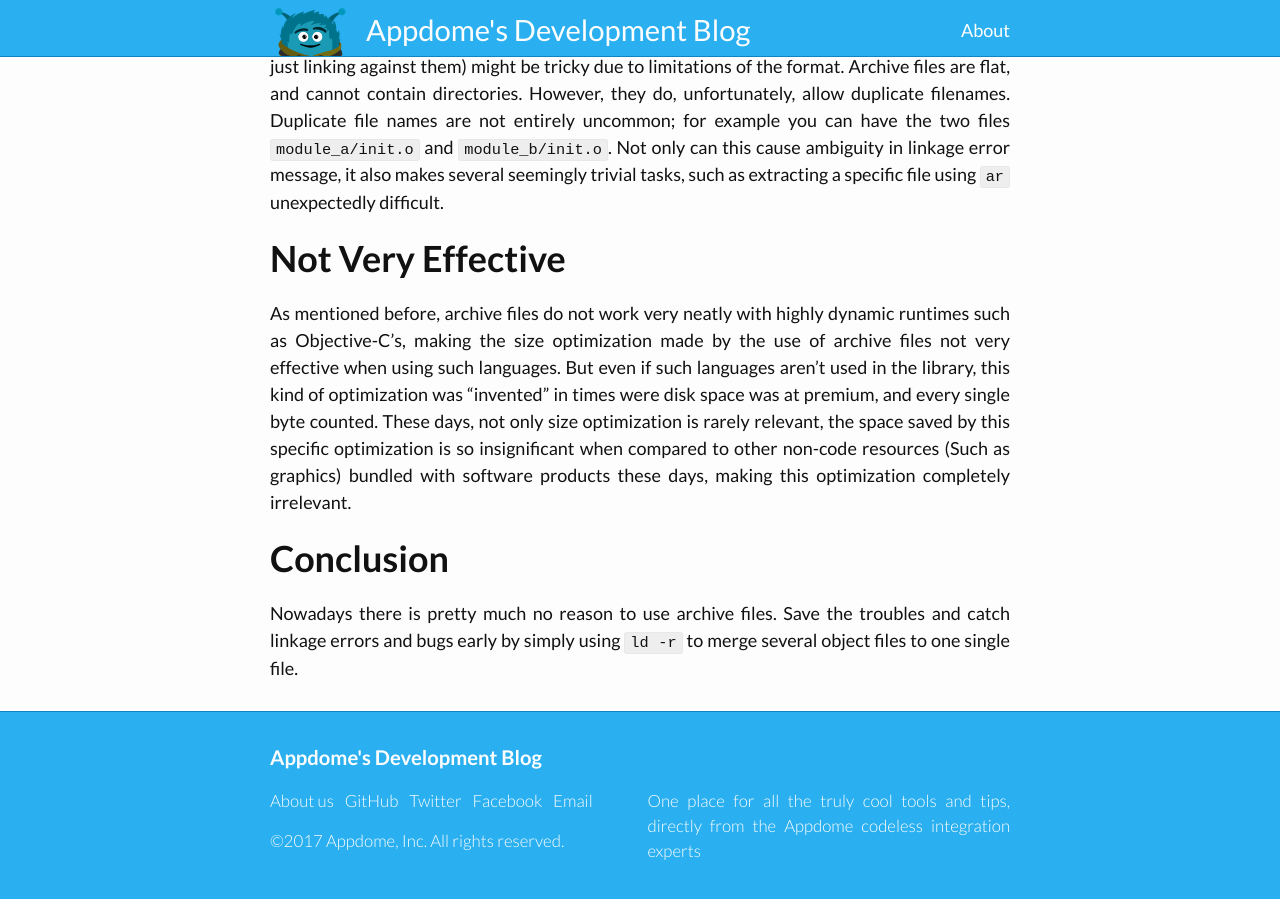
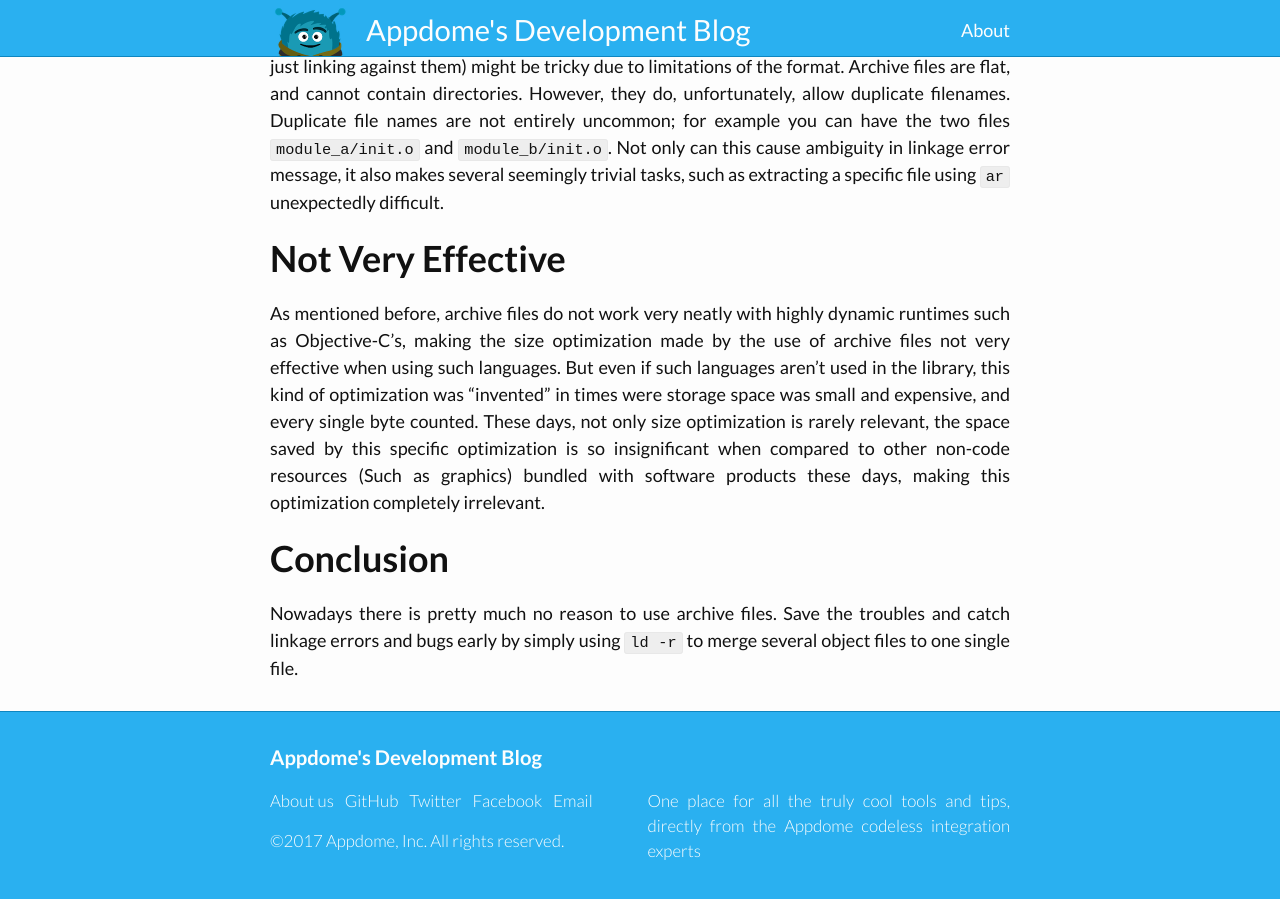
Before and after one commit to Appdome/Appdome.github.io, a Jekyll site: the page built from _posts/2018-03-18-archives.markdown, in a window 1280 px wide and 900 px high, scrolled down 2634 px. Built offline with Jekyll 4.4.1, drawn with Linux system fonts in a browser that asks for light colours.

Commit message:
Phrasing

```diff
--- a/_posts/2018-03-18-archives.markdown
+++ b/_posts/2018-03-18-archives.markdown
@@ -85,7 +85,7 @@ While not a very common issue, managing the contents of `.a` files using `ar` (i
 
 ## Not Very Effective
 
-As mentioned before, archive files do not work very neatly with highly dynamic runtimes such as Objective-C's, making the size optimization made by the use of archive files not very effective when using such languages. But even if such languages aren't used in the library, this kind of optimization was “invented” in times were disk space was at premium, and every single byte counted. These days, not only size optimization is rarely relevant, the space saved by this specific optimization is so insignificant when compared to other non-code resources (Such as graphics) bundled with software products these days, making this optimization completely irrelevant.
+As mentioned before, archive files do not work very neatly with highly dynamic runtimes such as Objective-C's, making the size optimization made by the use of archive files not very effective when using such languages. But even if such languages aren't used in the library, this kind of optimization was “invented” in times were storage space was small and expensive, and every single byte counted. These days, not only size optimization is rarely relevant, the space saved by this specific optimization is so insignificant when compared to other non-code resources (Such as graphics) bundled with software products these days, making this optimization completely irrelevant.
 
 ## Conclusion
 
```
